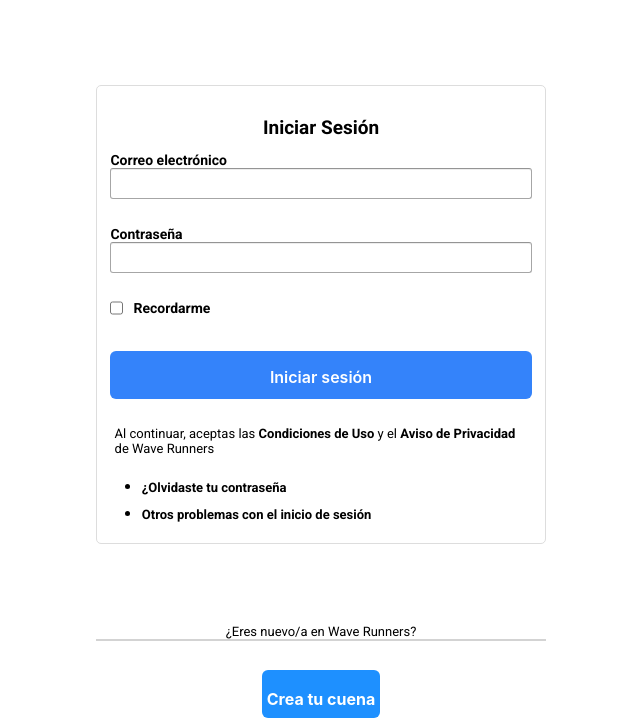
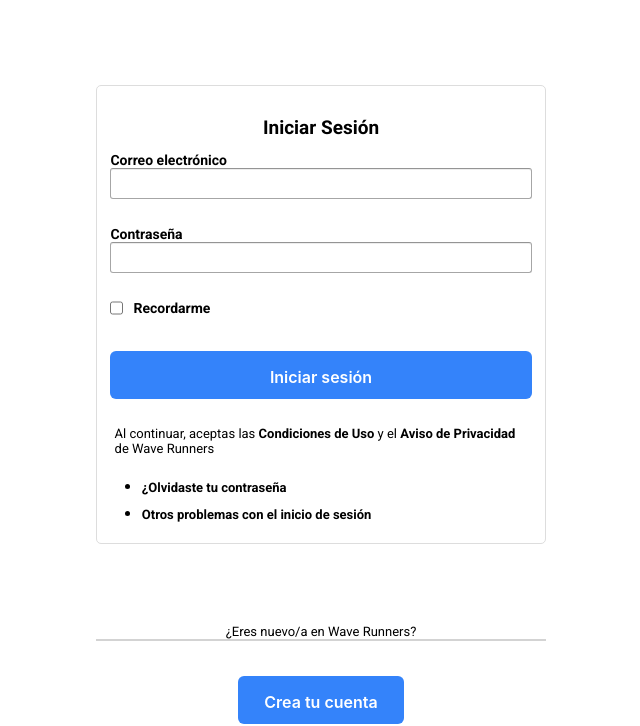
Before and after one commit to ferminrp/DH-LaBandagrupo2-Sprint2, a website: page views/login.html in a window 1280 px wide. Shown: the part 233-959 px from the top of the page, without its empty margins (319-959 px from the left). Drawn offline with Linux system fonts and the light colour scheme; files that its build step writes are made by us from their sources.

Commit message:
fix boton

```diff
--- a/public/styles/register.css
+++ b/public/styles/register.css
@@ -188,15 +188,6 @@ ul li {
     justify-content: center;
     margin-top: 3%;
 }
-.boton2 {
-    background-color: dodgerblue;
-    width: 100%;
-    padding: 3px;
-    margin-top: 2%;
-    margin-bottom: 2%;
-    font-weight: bold;
-
-}
 
 
 /* Media queries */
--- a/views/login.html
+++ b/views/login.html
@@ -72,7 +72,7 @@
                 <div class = "ultimoform">
                 <form action="/views/register.html" method="POST">
 
-                <button class = "boton2" type="submit">Crea tu cuena</button>
+                <button class = "boton2" type="submit">Crea tu cuenta</button>
                 </form>
             </div>
 
```
